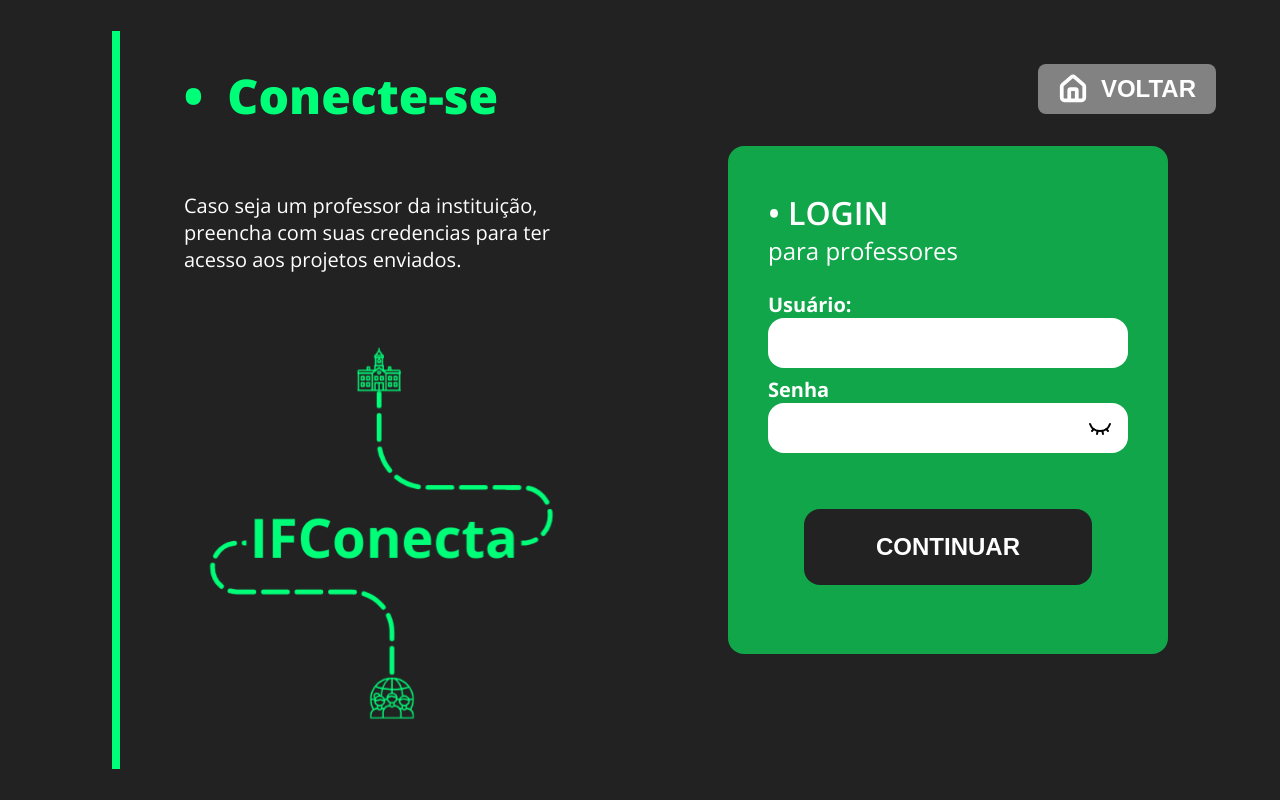
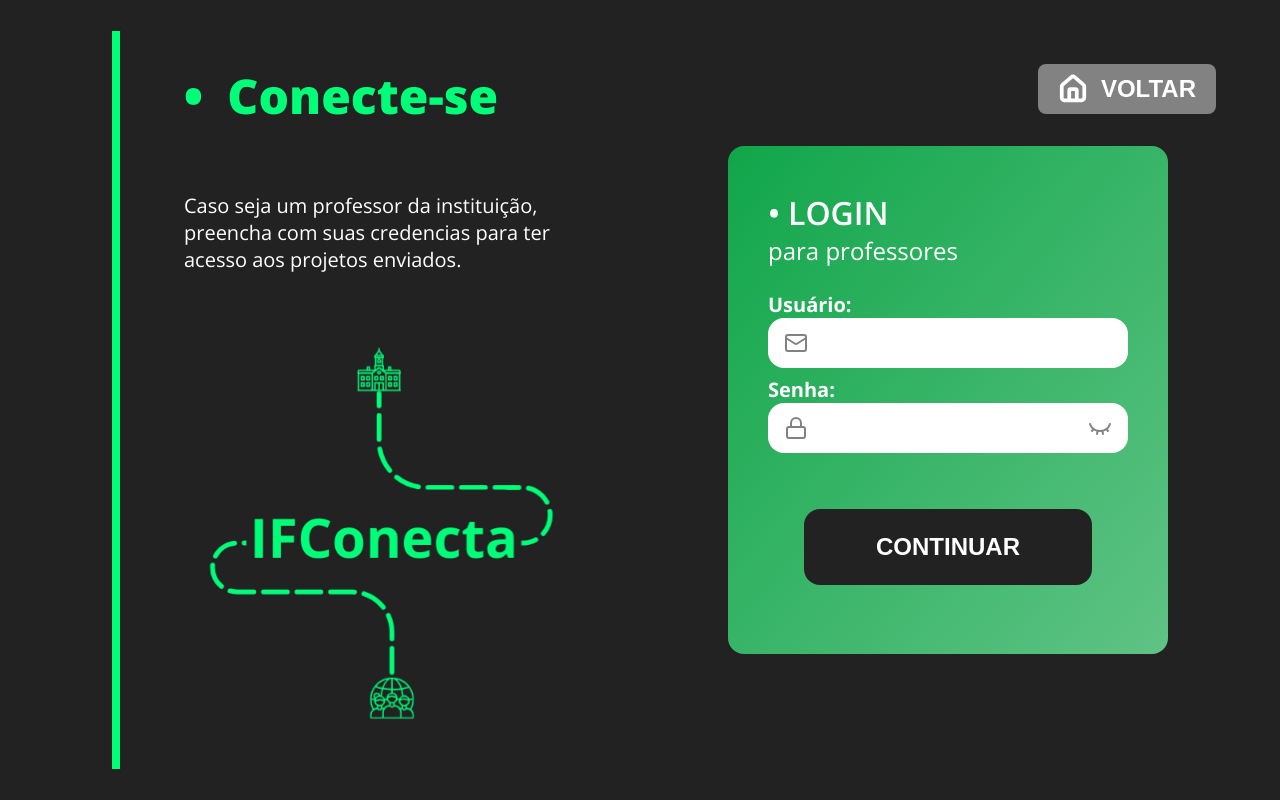
Before and after one commit to Kaiki098/ifconecta, a Next.js app: page /login in a window 1280 px wide. Built offline with nearby package versions, Linux system fonts and the light colour scheme.

Commit message:
feat: enhance login form with error handling and input icons

```diff
--- a/src/app/components/LoginForm/LoginForm.tsx
+++ b/src/app/components/LoginForm/LoginForm.tsx
@@ -3,7 +3,16 @@
 import { useForm } from "react-hook-form";
 import { useRouter } from "next/navigation";
 import { toast } from "react-toastify";
-import { Button, Field, Fieldset, Form, Input, Label } from "./styles";
+import { Mail } from "lucide-react";
+import {
+  Button,
+  Field,
+  Fieldset,
+  Form,
+  Input,
+  InputWrapper,
+  Label,
+} from "./styles";
 import { VisibilityInput } from "../VisibilityInput/VisibilityInput";
 
 interface InputData {
@@ -39,8 +48,17 @@ export const LoginForm = () => {
         },
       );
 
+      if (response.status === 401) {
+        toast.error("Nome de usuário ou senha incorretos.");
+        setError("username", {});
+        setError("password", {});
+        return;
+      }
+
       if (!response.ok) {
-        throw new Error("Login failed");
+        throw new Error(
+          "Houve um erro no servidor. Tente novamente mais tarde.",
+        );
       }
 
       const result = await response.json();
@@ -48,14 +66,17 @@ export const LoginForm = () => {
       if (result.success && result.jwt) {
         document.cookie = `auth=${result.jwt}; path=/;`;
         router.push("/projects");
+      }
+    } catch (error: unknown) {
+      console.error(error);
+
+      if (error instanceof Error) {
+        toast.error(
+          error.message || "Erro ao conectar. Tente novamente mais tarde.",
+        );
       } else {
-        setError("username", {});
-        setError("password", {});
-        toast.error("Nome de usuário ou senha incorretos.");
+        toast.error("Erro ao conectar. Tente novamente mais tarde.");
       }
-    } catch (error) {
-      console.error(error);
-      toast.error("Erro ao conectar à API.");
     }
   }
 
@@ -64,18 +85,23 @@ export const LoginForm = () => {
       <Fieldset>
         <Field>
           <Label htmlFor="username">Usuário:</Label>
-          <Input
-            type="text"
-            {...register("username")}
-            $error={!!errors.username}
-          />
+          <InputWrapper>
+            <Mail />
+            <Input
+              type="text"
+              {...register("username", { required: "Usuário é obrigatório" })}
+              $error={!!errors.username}
+            />
+          </InputWrapper>
+          {errors.username && <span>{errors.username.message}</span>}
         </Field>
         <Field>
-          <Label htmlFor="password">Senha</Label>
+          <Label htmlFor="password">Senha:</Label>
           <VisibilityInput
-            {...register("password")}
+            {...register("password", { required: "Senha é obrigatória" })}
             $error={!!errors.password}
           />
+          {errors.password && <span>{errors.password.message}</span>}
         </Field>
       </Fieldset>
       <Button type="submit">Continuar</Button>
--- a/src/app/components/LoginForm/styles.tsx
+++ b/src/app/components/LoginForm/styles.tsx
@@ -16,6 +16,29 @@ export const Field = styled.div`
   display: flex;
   flex-direction: column;
   margin-bottom: 0.5em;
+
+  span {
+    color: ${({ theme }) => `${theme.colors.red}AA`};
+    font-size: ${({ theme }) => theme.font.sizes.xsmall};
+  }
+`;
+
+export const InputWrapper = styled.div`
+  position: relative;
+  display: flex;
+  align-items: center;
+
+  & svg {
+    position: absolute;
+    left: 0.75em;
+    color: ${({ theme }) => theme.colors.grey700};
+    width: 16px;
+
+    @media (min-width: 1024px) {
+      width: 24px;
+      left: 1em;
+    }
+  }
 `;
 
 export const Label = styled.label`
@@ -33,10 +56,12 @@ interface InputProps {
 }
 
 export const Input = styled.input<InputProps>`
+  font-family: ${({ theme }) => theme.font.family.default};
   border-radius: 8px;
   height: 2.5em;
   width: 14em;
   padding: 0.75em;
+  padding-left: 2.5em;
   border: 2px solid ${({ $error }) => ($error ? "red" : "transparent")};
 
   &:focus {
@@ -64,6 +89,11 @@ export const Button = styled.button`
   margin: 1.5em auto 0.5em auto;
   cursor: pointer;
 
+  &:hover {
+    background-color: ${({ theme }) => `${theme.colors.black800}DD`};
+    transform: scale(1.05);
+  }
+
   @media (min-width: 1024px) {
     font-size: 1.5rem;
     padding: 1em 3em;
--- a/src/app/components/VisibilityInput/VisibilityInput.tsx
+++ b/src/app/components/VisibilityInput/VisibilityInput.tsx
@@ -1,5 +1,6 @@
 import { InputHTMLAttributes, useState } from "react";
 import { InputWrapper, Input, EyeIcon, EyeClosedIcon } from "./styles";
+import { Lock } from "lucide-react";
 
 interface VisibilityInputProps extends InputHTMLAttributes<HTMLInputElement> {
   $error: boolean;
@@ -13,6 +14,7 @@ export function VisibilityInput({ ...props }: VisibilityInputProps) {
   }
   return (
     <InputWrapper>
+      <Lock />
       <Input type={showText ? "text" : "password"} {...props} />
       {showText ? (
         <EyeIcon onClick={handleClick} />
--- a/src/app/components/VisibilityInput/styles.tsx
+++ b/src/app/components/VisibilityInput/styles.tsx
@@ -5,6 +5,18 @@ export const InputWrapper = styled.div`
   position: relative;
   display: flex;
   align-items: center;
+
+  & svg:first-child {
+    position: absolute;
+    left: 0.75em;
+    color: ${({ theme }) => theme.colors.grey700};
+    width: 16px;
+
+    @media (min-width: 1024px) {
+      width: 24px;
+      left: 1em;
+    }
+  }
 `;
 
 interface InputProps {
@@ -13,9 +25,11 @@ interface InputProps {
 
 export const Input = styled.input<InputProps>`
   border-radius: 8px;
+  font-family: ${({ theme }) => theme.font.family.default};
   height: 2.5em;
   width: 14em;
   padding: 0.75em;
+  padding-left: 2.5em;
   border: 2px solid ${({ $error }) => ($error ? "red" : "transparent")};
 
   &:focus {
@@ -34,7 +48,7 @@ export const Input = styled.input<InputProps>`
 const IconBase = css`
   position: absolute;
   right: 0.75em;
-  color: var(--white);
+  color: ${({ theme }) => theme.colors.grey700};
   width: 16px;
 
   @media (min-width: 1024px) {
--- a/src/app/login/styles.tsx
+++ b/src/app/login/styles.tsx
@@ -56,8 +56,12 @@ export const Title2 = styled.h2`
   margin-bottom: 1em;
 `;
 
-export const Card = styled.section`
-  background-color: ${({ theme }) => theme.colors.green700};
+export const Card = styled.div`
+  background: linear-gradient(
+    130deg,
+    ${({ theme }) => theme.colors.green700} 0%,
+    ${({ theme }) => theme.colors.green500} 100%
+  );
   width: fit-content;
   height: fit-content;
   display: flex;
--- a/src/app/styles/theme.ts
+++ b/src/app/styles/theme.ts
@@ -2,7 +2,7 @@ import { type DefaultTheme } from "styled-components";
 
 export const theme: DefaultTheme = {
   colors: {
-    red: "red",
+    red: "#FF0000",
     black800: "#222222",
     green100: "#95FFC5",
     green300: "#00FF79",
```
